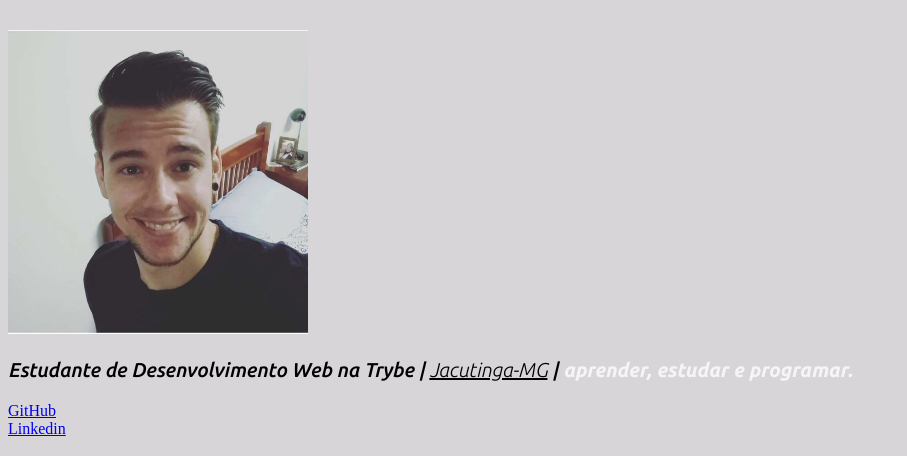
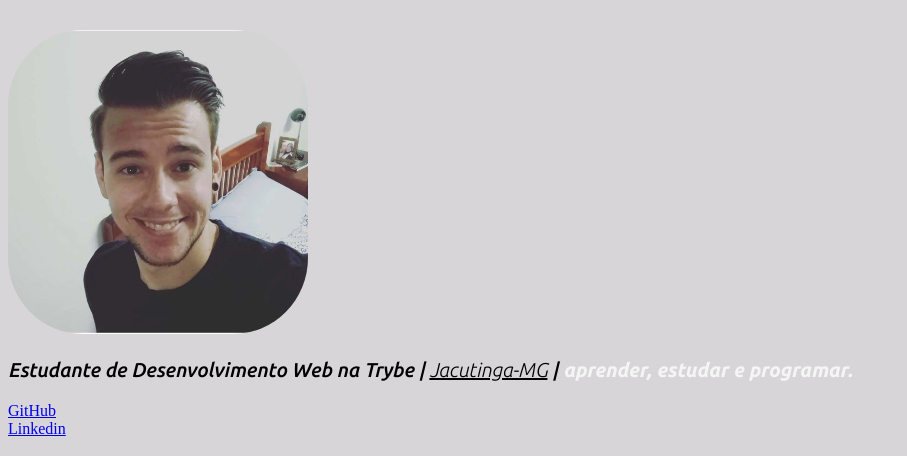
Before and after one commit to Caique-Ferian/Caique-Ferian.github.io, a plain HTML site: page index.html in a window 1280 px wide. Shown: the part 146-602 px from the top of the page, without its empty margins (0-907 px from the left). Drawn offline with Linux system fonts and the light colour scheme.

Commit message:
Decorando o Portfólio com CSS

```diff
--- a/index.html
+++ b/index.html
@@ -35,6 +35,9 @@
                 font-size: 20px;
 
             }
+            #picture {
+                border-radius: 25%;
+            }
 
         </style>
     </head>
@@ -44,7 +47,7 @@
         <a href="#linkedin">Meu Linkedin</a><br>
         <h2>Caique Guilherme da Silva Ferian</h2>
 
-        <img src="Profile.jpeg" alt="Caique Guilherme da Silva Ferian" width="300 px" id="foto">
+        <img id="picture" src="Profile.jpeg" alt="Caique Guilherme da Silva Ferian" width="300 px" id="foto">
 
         <p>Estudante de Desenvolvimento Web na Trybe ǀ <em style="font-weight: 100; text-decoration: underline;">
         Jacutinga-MG</em> ǀ<strong style="font-weight: 700;color: whitesmoke;"> aprender, estudar e programar.
```
